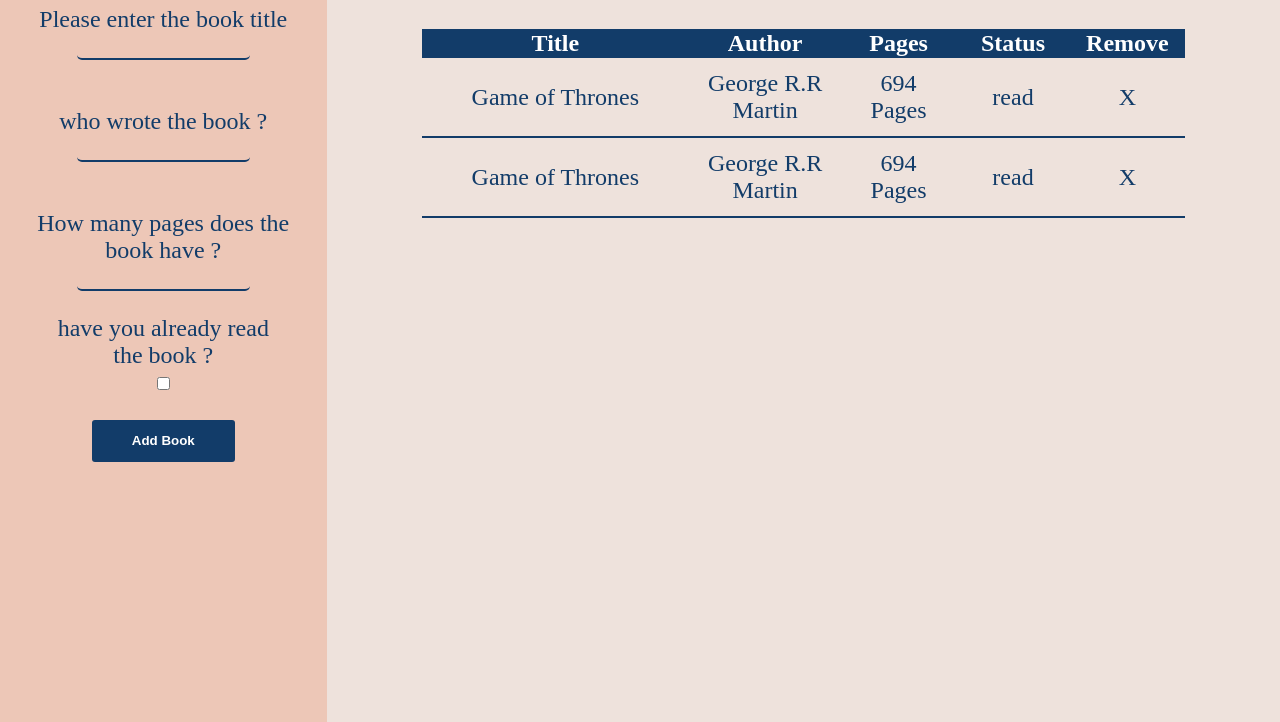
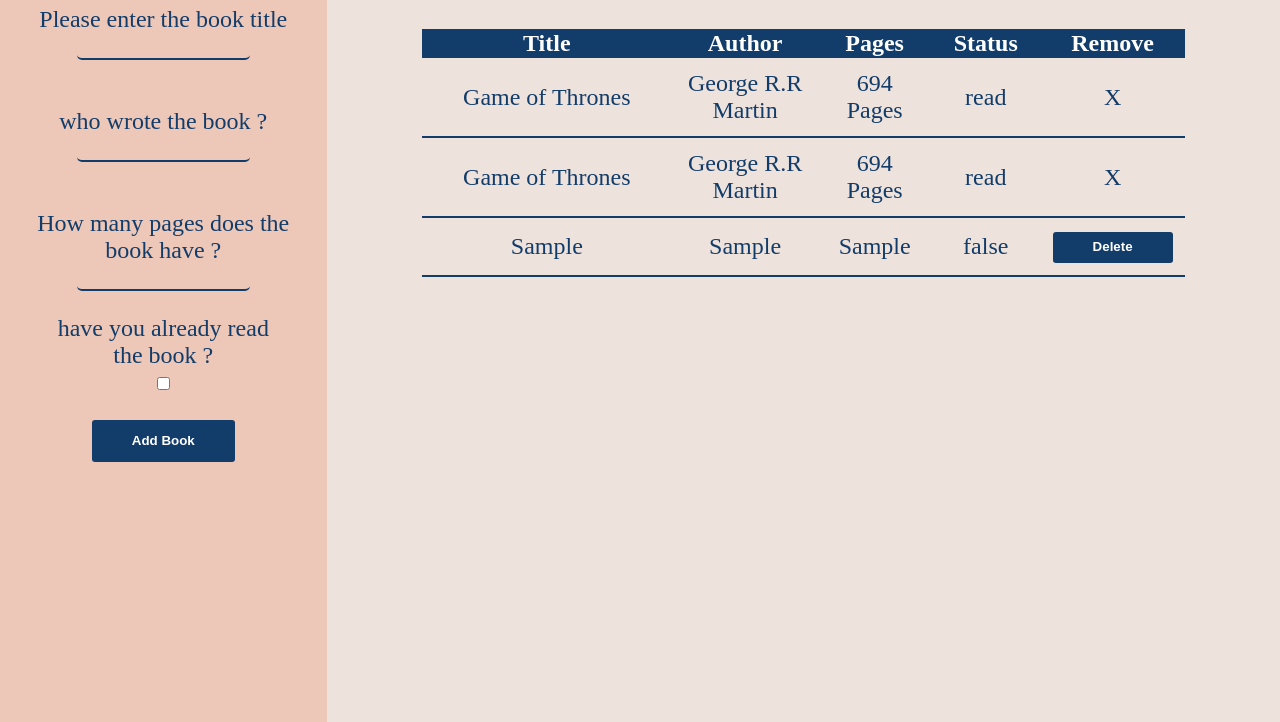
Before and after one commit to xBioTech/Library, a website: page index.html in a window 1280 px wide. Both pictures are taken after typing "Sample", "Sample", "Sample" into the empty fields and a click on the button "Add Book". Shown: the part 78-800 px from the top of the page. Drawn offline with Linux system fonts and the light colour scheme.

Commit message:
feat: Add loop that creates table row with user input and delete button
a loop was added that iterates through the array that stores the user input as objects and creates a table row displaying those user inputs including a delete button for the newly created table row

```diff
--- a/script.js
+++ b/script.js
@@ -27,7 +27,44 @@
   authorInput.value = "";
   pagesInput.value = "";
   readstatusInput.checked = false;
+
+  const table = document.getElementsByTagName("table")[0];
+  const tableBody = document.getElementsByTagName("tbody")[0];
+
+  for (let i = 0; i < library.length; i++) {
+    const object = library[i];
+
+    const tableRow = document.createElement("tr");
+
+    const titleCell = document.createElement("td");
+    titleCell.textContent = object.title;
+    tableRow.appendChild(titleCell);
+
+    const authorCell = document.createElement("td");
+    authorCell.textContent = object.author;
+    tableRow.appendChild(authorCell);
+
+    const pagesCell = document.createElement("td");
+    pagesCell.textContent = object.pages;
+    tableRow.appendChild(pagesCell);
+
+    const readstatusCell = document.createElement("td");
+    readstatusCell.textContent = object.readstatus;
+    tableRow.appendChild(readstatusCell);
+
+    const remove = document.createElement("td");
+    const removeBtn = document.createElement("button");
+    removeBtn.classList.add("remove-button");
+    removeBtn.textContent = "Delete";
+    tableRow.appendChild(remove);
+    remove.appendChild(removeBtn);
+    removeBtn.addEventListener("click", () => {
+      tableRow.remove();
+    });
+
+    tableBody.appendChild(tableRow);
+  }
+  table.appendChild(tableBody);
 }
 const submitButton = document.querySelector(".add-button");
 submitButton.addEventListener("click", addBookToLibrary);
-console.log(library);
--- a/scss/style.scss
+++ b/scss/style.scss
@@ -117,3 +117,14 @@
     border-bottom: 2px solid $secondary-color;
   }
 }
+
+.remove-button {
+  background-color: $secondary-color;
+  color: white;
+  border: none;
+  padding: 0.5em 3em;
+  border-radius: 3px;
+  cursor: pointer;
+  font-weight: 700;
+  border-bottom: 2px solid $secondary-color;
+}
```
Also changed, not shown: css/style.css, 1 other file.
